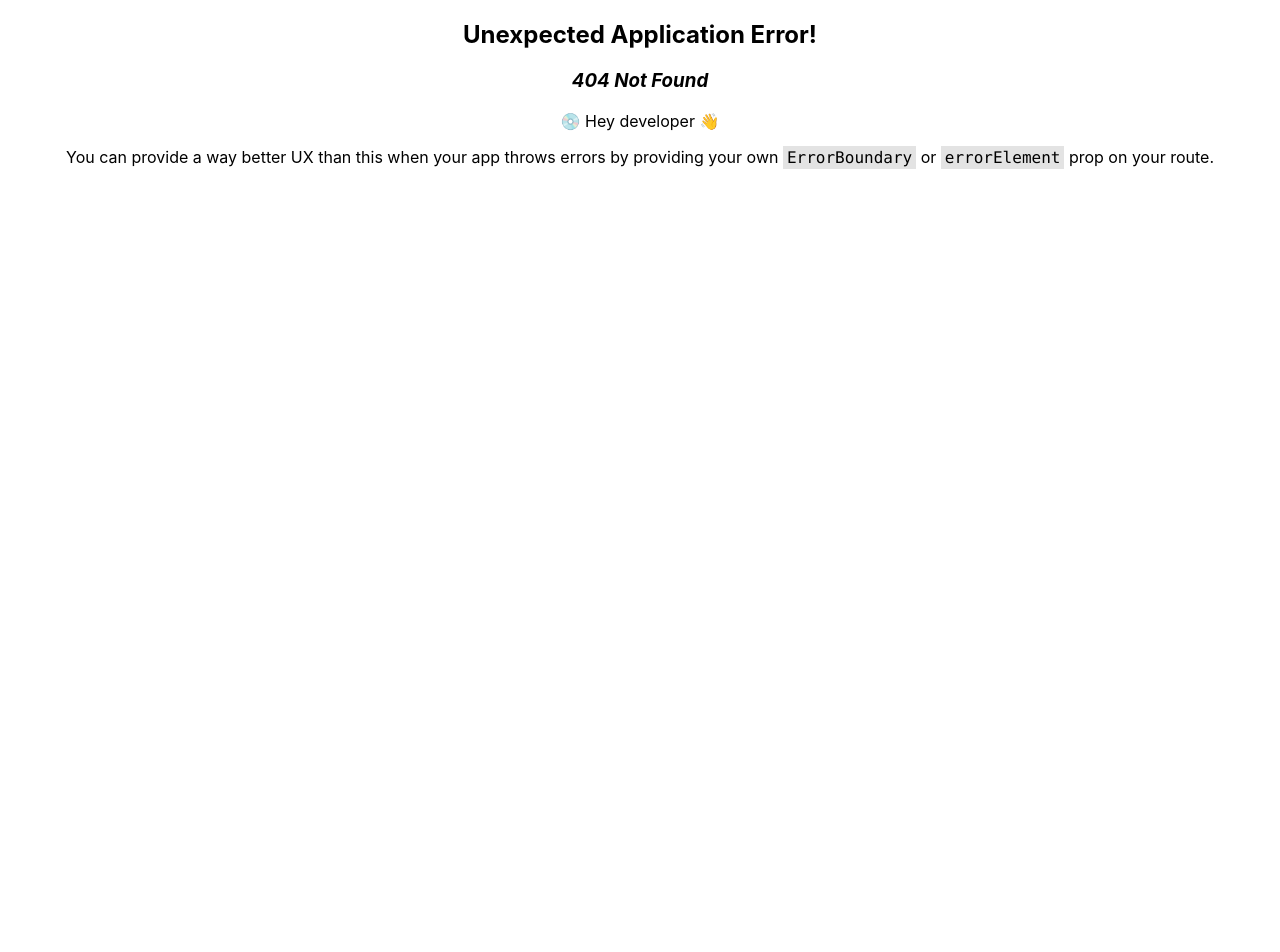
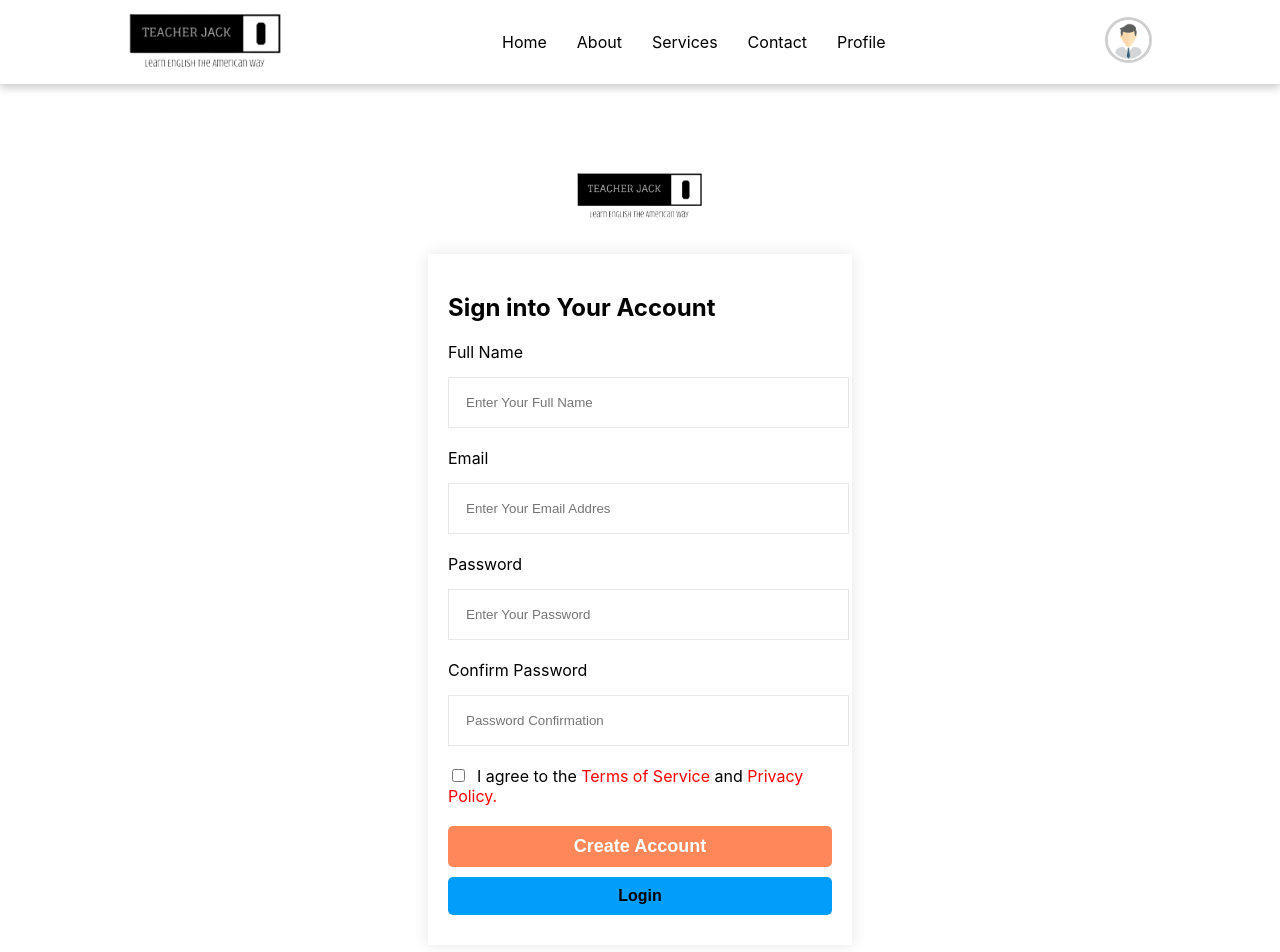
Before and after one commit to sazzadhossain1/teacher-jack-online-main, a React (Create React App) app: page /register in a window 1280 px wide. Before the commit this address had no page. Shown: the top 952 px of the page. Before the commit the page ends 800 px from the top, so only its background shows below. Built offline with nearby package versions, Linux system fonts and the light colour scheme.

Commit message:
add login and sign up page width style

```diff
--- a/src/components/Login/Login.css
+++ b/src/components/Login/Login.css
@@ -0,0 +1,61 @@
+.login_parent_div {
+  margin-top: 100px;
+}
+.logo_photo {
+  width: 10%;
+  margin-top: 70px;
+  margin-bottom: 30px;
+}
+.login_input_div {
+  text-align: left;
+  margin: auto;
+  background-color: white;
+  box-shadow: 0 0 15px rgba(0, 0, 0, 0.1);
+  width: 30%;
+  padding: 20px;
+  margin-bottom: 100px;
+  padding-bottom: 30px;
+}
+.input {
+  border: 1px solid rgb(231, 231, 231);
+  padding: 17px;
+  width: 95%;
+  margin-top: 15px;
+}
+.forgetPass {
+  text-decoration: none;
+}
+.forgetPass_p {
+  font-size: 16px;
+  font-weight: 500;
+}
+
+.forgetPass_p:hover {
+  color: red;
+}
+.signIn_btn {
+  width: 100%;
+  padding: 10px;
+  background-color: #ff875a;
+  border: none;
+  border-radius: 5px;
+  cursor: pointer;
+  color: white;
+  font-size: 18px;
+  font-weight: 600;
+}
+.signIn_btn:hover {
+  background-color: #e07953;
+  transition: all 0.5s ease-in-out;
+}
+.register_btn {
+  width: 100%;
+  margin-top: 10px;
+  padding: 10px;
+  background-color: #009efb;
+  border: none;
+  border-radius: 5px;
+  cursor: pointer;
+  font-size: 16px;
+  font-weight: 600;
+}
--- a/src/components/Login/Login.js
+++ b/src/components/Login/Login.js
@@ -1,9 +1,54 @@
 import React from "react";
-
+import "./Login.css";
+import logo from "../../accets/NaviPhoto/logo.png";
+import { Link } from "react-router-dom";
 const Login = () => {
   return (
-    <div>
-      <h1>This is login</h1>
+    <div className="login_parent_div">
+      <img className="logo_photo" src={logo} alt="" />
+
+      <div className="login_input_div">
+        <h2>Sign into Your Account</h2>
+        <label htmlFor="">Email</label>
+        <br />
+        <input
+          className="input"
+          type="email"
+          name="email"
+          id=""
+          placeholder="Enter Your Email Addres"
+        />
+        <br />
+        <br />
+
+        <label htmlFor="">Password</label>
+        <br />
+        <input
+          className="input"
+          type="password"
+          name="password"
+          id=""
+          placeholder="Enter Your Password"
+        />
+
+        <Link className="forgetPass">
+          <p className="forgetPass_p">Forgot Password ?</p>
+        </Link>
+        <br />
+        <label className="remember_me" htmlFor="">
+          <input type="checkbox" name="radio" id="" />
+          &nbsp; Remember me
+        </label>
+
+        <br />
+        <br />
+        <button className="signIn_btn">Sign In</button>
+        <br />
+
+        <Link to="/register">
+          <button className="register_btn">Register</button>
+        </Link>
+      </div>
     </div>
   );
 };
--- a/src/components/Navigation/Navigation.css
+++ b/src/components/Navigation/Navigation.css
@@ -40,8 +40,28 @@
   height: 40px;
   border: 3px solid rgb(207, 207, 207);
   border-radius: 50%;
+  cursor: pointer;
 }
-
+.login_div {
+  background-color: white;
+  padding: 5px 20px;
+  box-shadow: 0px 0px 10px 0px rgba(0, 0, 0, 0.5);
+  width: 8%;
+  margin-left: auto;
+  margin-right: 100px;
+  border-radius: 5px;
+  /* display: none; */
+  margin-bottom: -50px;
+  margin-top: 20px;
+}
+.Login {
+  text-decoration: none;
+  color: black;
+  font-weight: 500;
+}
+.span_login {
+  margin-left: 25px;
+}
 .navbar__toggle {
   display: none;
   font-size: 24px;
--- a/src/components/Navigation/Navigation.js
+++ b/src/components/Navigation/Navigation.js
@@ -3,12 +3,28 @@ import "./Navigation.css";
 import logo from "../../accets/NaviPhoto/logo.png";
 import user from "../../accets/NaviPhoto/user.jpg";
 import { Link } from "react-router-dom";
+import { FontAwesomeIcon } from "@fortawesome/react-fontawesome";
+import { faArrowRightFromBracket } from "@fortawesome/free-solid-svg-icons";
 
 const Navigation = () => {
   const [isActive, setIsActive] = useState(false);
 
   const handleToggle = () => {
     setIsActive(!isActive);
+  };
+
+  const userLoginFunction = () => {
+    const getLoginDiv = document.getElementById("login_main_div");
+    console.log(getLoginDiv);
+
+    getLoginDiv.removeAttribute("hidden");
+  };
+
+  const hiddenLoginFunction = () => {
+    const getLoginDiv = document.getElementById("login_main_div");
+    console.log(getLoginDiv);
+
+    getLoginDiv.setAttribute("hidden", "hidden");
   };
   return (
     <div className="navigation_parent_div">
@@ -33,9 +49,10 @@ const Navigation = () => {
             <Link to="/profile">Profile</Link>
           </li>
         </ul>
-        <div className="navbar__user">
+        <div className="navbar__user" onClick={userLoginFunction}>
           <img src={user} alt="User" />
         </div>
+
         <button
           className="navbar__toggle"
           aria-label="Toggle navigation"
@@ -44,6 +61,15 @@ const Navigation = () => {
           ☰
         </button>
       </nav>
+
+      <div id="login_main_div" hidden onClick={hiddenLoginFunction}>
+        <Link to="/login" className="Login">
+          <div className="login_div">
+            <FontAwesomeIcon icon={faArrowRightFromBracket} />
+            <span className="span_login">Login</span>
+          </div>
+        </Link>
+      </div>
     </div>
   );
 };
--- a/src/components/Register/Register.css
+++ b/src/components/Register/Register.css
@@ -0,0 +1,4 @@
+.common_link {
+  text-decoration: none;
+  color: red;
+}
--- a/src/components/Register/Register.js
+++ b/src/components/Register/Register.js
@@ -1,10 +1,77 @@
 import React from "react";
 import "./Register.css";
+import { Link } from "react-router-dom";
+import logo from "../../accets/NaviPhoto/logo.png";
 
 const Register = () => {
   return (
-    <div>
-      <h1>This is Register</h1>
+    <div className="login_parent_div">
+      <img className="logo_photo" src={logo} alt="" />
+
+      <div className="login_input_div">
+        <h2>Sign into Your Account</h2>
+        <label htmlFor="">Full Name</label>
+        <br />
+        <input
+          className="input"
+          type="name"
+          name="name"
+          id=""
+          placeholder="Enter Your Full Name"
+        />
+        <br />
+        <br />
+        <label htmlFor="">Email</label>
+        <br />
+        <input
+          className="input"
+          type="email"
+          name="email"
+          id=""
+          placeholder="Enter Your Email Addres"
+        />
+        <br />
+        <br />
+
+        <label htmlFor="">Password</label>
+        <br />
+        <input
+          className="input"
+          type="password"
+          name="password"
+          id=""
+          placeholder="Enter Your Password"
+        />
+        <br />
+        <br />
+        <label htmlFor="">Confirm Password</label>
+        <br />
+        <input
+          className="input"
+          type="password"
+          name="password"
+          id=""
+          placeholder="Password Confirmation"
+        />
+
+        <br />
+        <br />
+        <label className="remember_me" htmlFor="">
+          <input type="checkbox" name="radio" id="" />
+          &nbsp; I agree to the{" "}
+          <Link className="common_link"> Terms of Service</Link> and{" "}
+          <Link className="common_link"> Privacy Policy.</Link>
+        </label>
+
+        <br />
+        <br />
+        <button className="signIn_btn">Create Account</button>
+        <br />
+
+        <Link to="/login">
+          <button className="register_btn">Login</button>
+        </Link>
+      </div>
     </div>
   );
 };
```
Also changed, not shown: src/App.js (+15 -5 lines).
